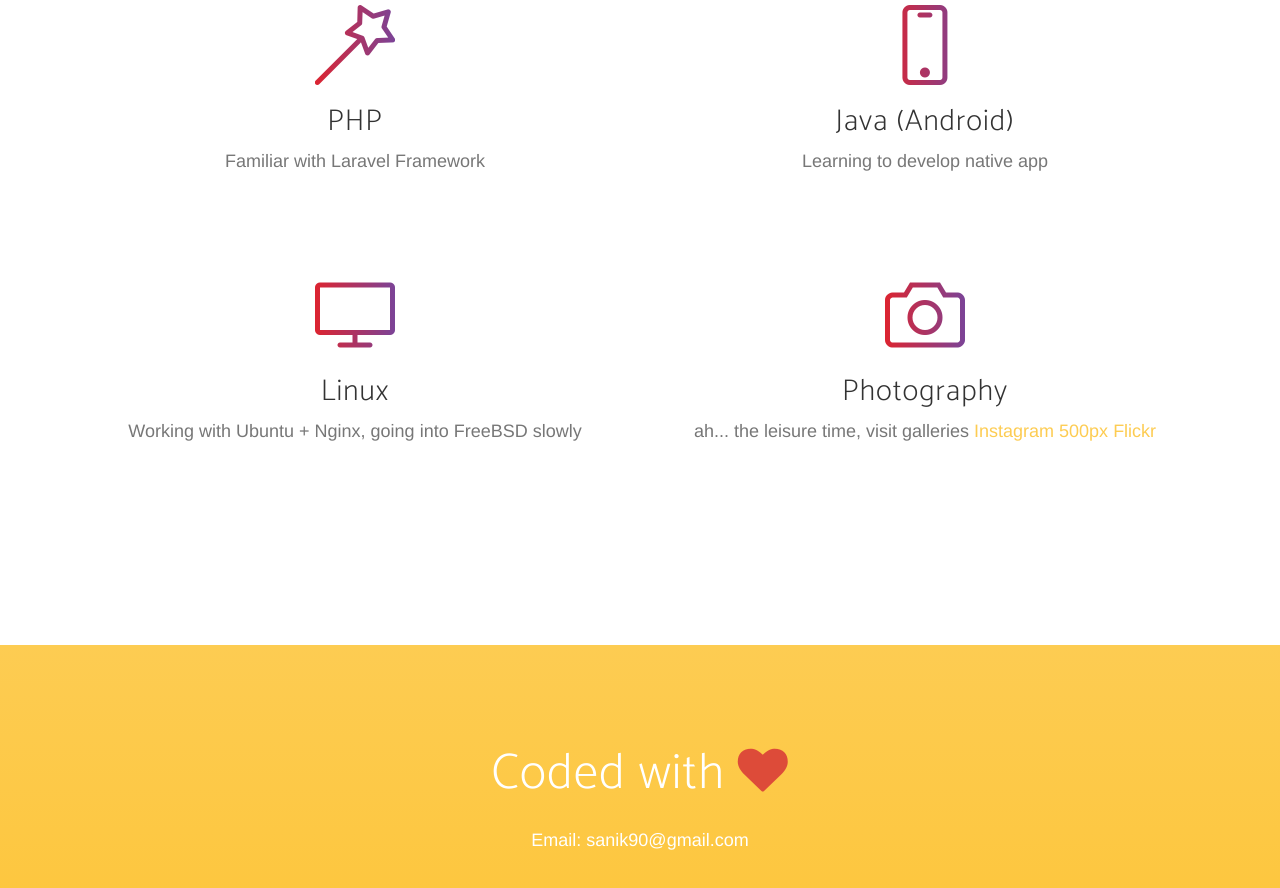
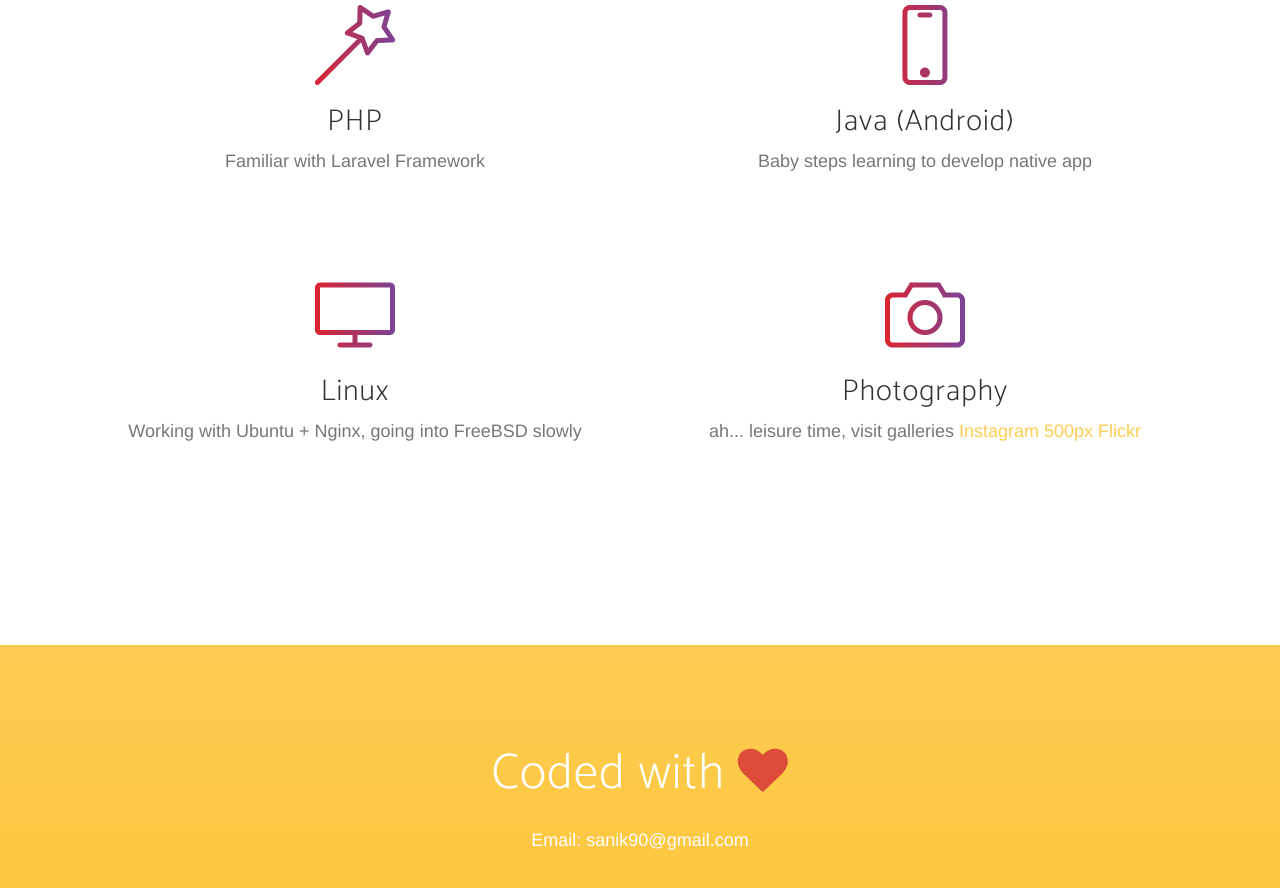
Before and after one commit to sanikkenway/sanikkenway.github.io, a website: page index.html in a window 1280 px wide. Shown: the part 1076-1964 px from the top of the page. Drawn offline with nearby package versions, Linux system fonts and the light colour scheme; a web font is replaced by a local one.

Commit message:
update portfolio

```diff
--- a/index.html
+++ b/index.html
@@ -53,11 +53,11 @@
 
             <!-- Collect the nav links, forms, and other content for toggling -->
             <div class="collapse navbar-collapse" id="bs-example-navbar-collapse-1">
+				        <ul class="nav navbar-nav navbar-right">
+                    <li><a class="page-scroll" href="#contact">Contact</a></li>
+                </ul>
                 <ul class="nav navbar-nav navbar-right">
                     <li><a class="page-scroll" href="#about">About</a></li>
-                </ul>
-				<ul class="nav navbar-nav navbar-right">
-                    <li><a class="page-scroll" href="#contact">Contact</a></li>
                 </ul>
             </div>
             <!-- /.navbar-collapse -->
@@ -105,7 +105,7 @@
                                 <div class="feature-item">
                                     <i class="icon-screen-smartphone text-primary"></i>
                                     <h3>Java (Android)</h3>
-                                    <p class="text-muted">Learning to develop native app</p>
+                                    <p class="text-muted">Baby steps learning to develop native app</p>
                                 </div>
                             </div>
                         </div>
@@ -121,7 +121,7 @@
                                 <div class="feature-item">
                                     <i class="icon-camera text-primary"></i>
                                     <h3>Photography</h3>
-                                    <p class="text-muted">ah... the leisure time, visit galleries <a href="https://instagram.com/sanik90" target="_blank">Instagram</a> <a href="https://500px.com/sanik" target="_blank">500px</a> <a href="https://www.flickr.com/photos/sanik" target="_blank">Flickr</a></p>
+                                    <p class="text-muted">ah... leisure time, visit galleries <a href="https://instagram.com/sanik90" target="_blank">Instagram</a> <a href="https://500px.com/sanik" target="_blank">500px</a> <a href="https://www.flickr.com/photos/sanik" target="_blank">Flickr</a></p>
                                 </div>
                             </div>
                         </div>
```
